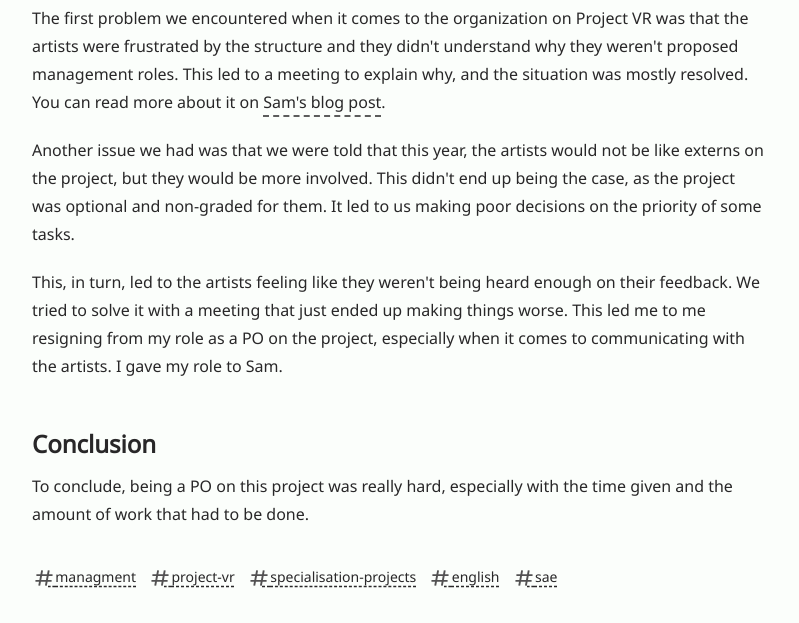
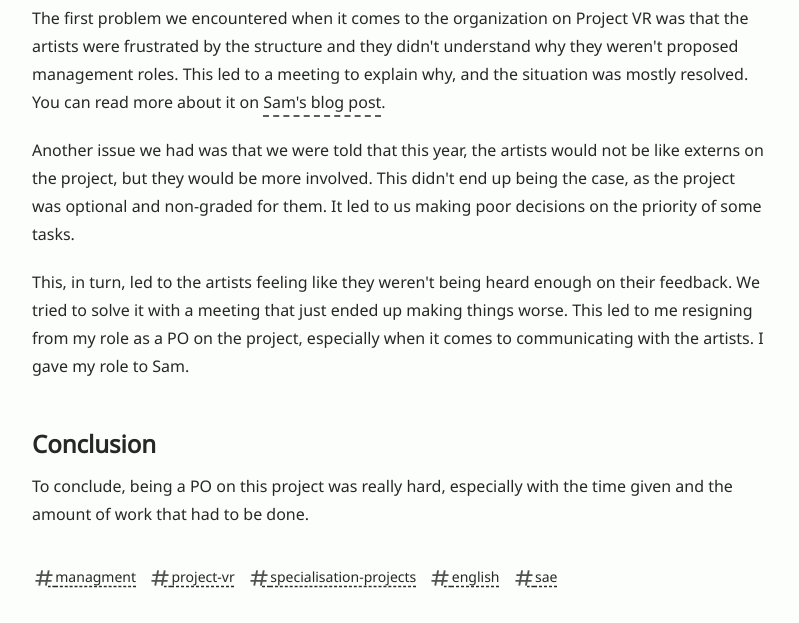
Before and after one commit to St0wy/blog, an Astro site: page /posts/being-a-product-owner-on-project-vr in a window 1280 px wide. Shown: the part 2476-3099 px from the top of the page, without its empty margins (240-1039 px from the left). Built offline with nearby package versions, Linux system fonts and the light colour scheme; Astro itself is replaced by a stand-in of ours; some packages are replaced by stand-ins of ours.

Commit message:
More typos...

```diff
--- a/src/content/blog/product-owner-project-vr.mdx
+++ b/src/content/blog/product-owner-project-vr.mdx
@@ -82,7 +82,7 @@ It led to us making poor decisions on the priority of some tasks.
 
 This, in turn, led to the artists feeling like they weren't being heard enough on their feedback.
 We tried to solve it with a meeting that just ended up making things worse.
-This led me to me resigning from my role as a PO on the project, especially when it comes to communicating with the artists.
+This led to me resigning from my role as a PO on the project, especially when it comes to communicating with the artists.
 I gave my role to Sam.
 
 ## Conclusion
```
